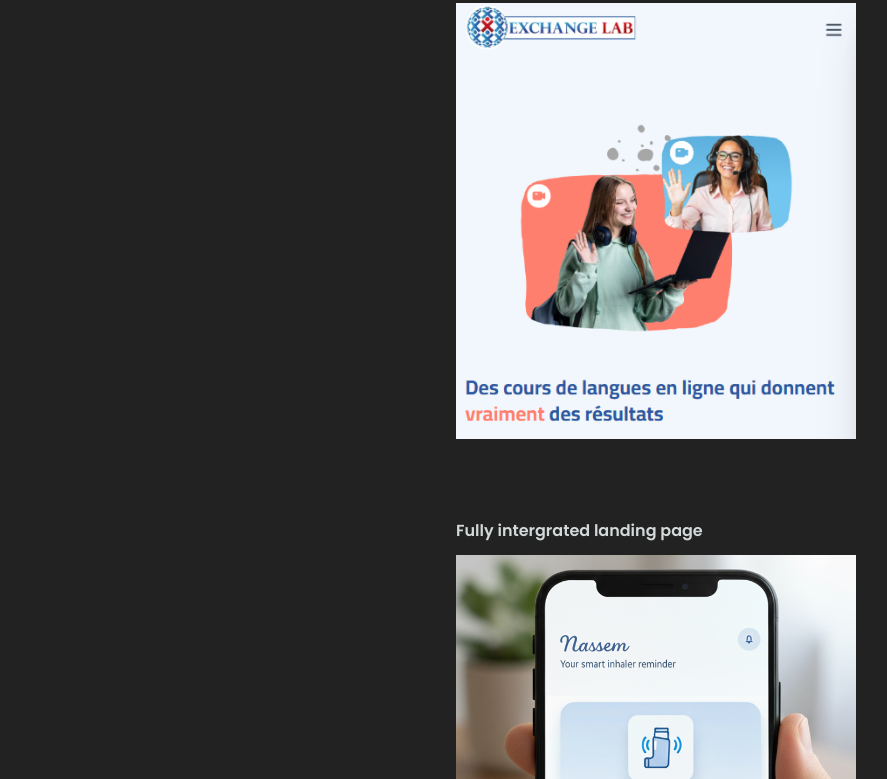
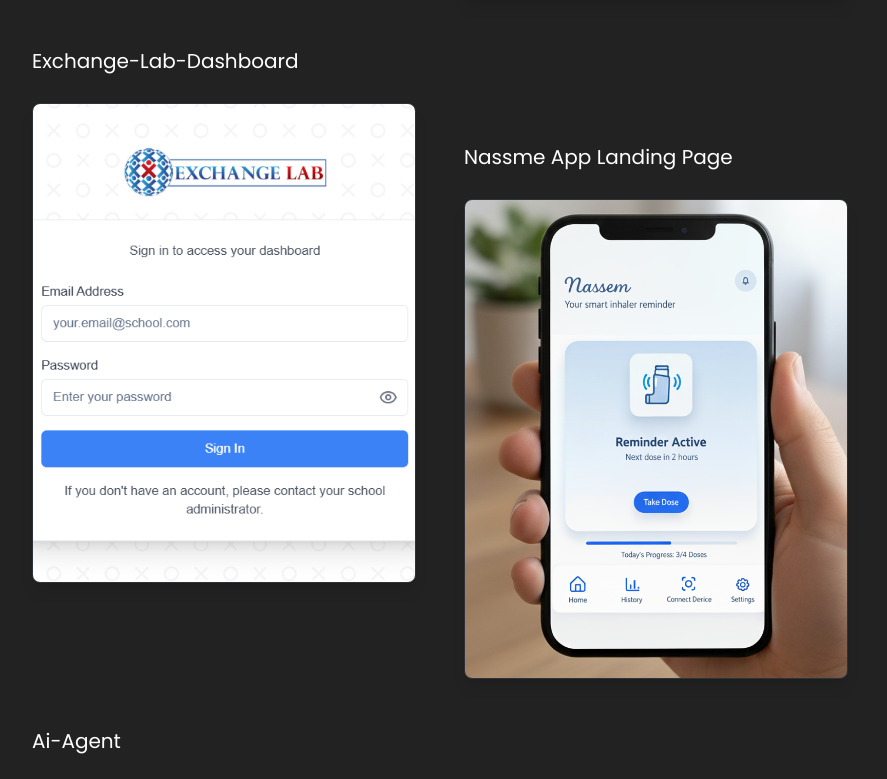
Before and after one commit to mouaammou/junior-portfolio, a Next.js app: page /work in a window 1280 px wide. Shown: the part 941-1720 px from the top of the page, without its empty margins (376-1263 px from the left). Built offline with nearby package versions, Linux system fonts and the light colour scheme.

Commit message:
feat: enhance About, Curriculum, and Work pages with improved styling and responsiveness; add website links to projects

```diff
--- a/src/app/(main)/curriculum/page.tsx
+++ b/src/app/(main)/curriculum/page.tsx
@@ -90,7 +90,7 @@ const Curriculum = () => {
       <div className="flex flex-col lg:ml-52 mb-30">
          <header className='ml-2 sm:ml-9'>
             <h1 className="text-4xl md:text-big font-black my-4 mt-20">Curriculum</h1>
-            <p className="tiri_8 relative ml-10 text-lg">my education & professional journey</p>
+            <p className="tiri_8 relative ml-10 md:text-2xl">my education & professional journey</p>
          </header>
 
          <main className="mt-16 px-4">
@@ -123,7 +123,7 @@ const Curriculum = () => {
                            transition-all duration-300 cursor-pointer text-left"
                            onClick={() => handleCardOpening(node.id)}
                         >
-                           <h3 className="text-lg  my-1">{node.title}</h3>
+                           <h3 className="md:text-xl font-semibold my-1">{node.title}</h3>
                            <div
                               className={`overflow-hidden transition-all duration-300 ease-in-out ${activeNode === node.id
                                  ? 'max-h-40 opacity-100 mt-2'
--- a/src/app/(main)/work/page.tsx
+++ b/src/app/(main)/work/page.tsx
@@ -2,32 +2,40 @@ import Image from "next/image";
 import Link from "next/link";
 import { projects } from "@/data/projects";
 
-
 export default function Work() {
   return (
-    <div className="flex flex-col lg:ml-52 mb-32 p-2">
-      <header className=" ml-10">
-        <h1 className="text-4xl md:text-big font-black lg:my-4 mt-20">Work</h1>
-        <p className="tiri_8 relative ml-10 text-lg">My Best Projects</p>
+    <div className="flex flex-col mb-32 p-2 md:p-4 lg:ml-52">
+      <header className="ml-2 md:ml-10">
+        <h1 className="text-2xl md:text-4xl lg:text-big font-black my-4 lg:my-4 mt-16 lg:mt-20">Work</h1>
+        <p className="tiri_8 relative ml-4 md:ml-10 text-lg md:text-2xl">My Best Projects</p>
       </header>
-      <main className="lg:mt-10 lg:ml-16 lg:pl-16 lg:pr-10">
-        <div className="flex gap-5 lg:gap-10 justify-end flex-wrap max-md:justify-center">
+      <main className="mt-8 md:mt-10 ml-0 md:ml-10 lg:ml-16 pl-0 md:pl-8 lg:pl-16 pr-2 md:pr-4 lg:pr-10">
+
+        <div className="grid grid-cols-1 md:grid-cols-2 gap-6 md:gap-8 lg:gap-12">
           {projects.map((data, index) => {
+            const isEven = index % 2 === 0;
             return (
               <Link
-                className={`mt-10  ${data.id % 2 === 0 && "lg:mt-40"}`}
+                className={`group flex flex-col h-full ${isEven ? 'md:mt-0' : 'md:mt-16 lg:mt-24'}`}
                 key={index}
                 href={`/work/${encodeURIComponent(data.slug)}`}
               >
-                <h1 className="mb-3 font-semibold">{data.slug}</h1>
-                <div className="w-80 lg:w-100 h-full overflow-hidden cursor-pointer group">
+                <div className="mb-3 md:mb-4 overflow-hidden">
+                  <h1 className="text-base md:text-lg lg:text-xl capitalize text-white group-hover:text-white transition-colors duration-300">
+                    {data.slug}
+                  </h1>
+                  <div className="bg-gradient-to-r from-yellow-400 via-yellow-300 to-transparent h-1 w-0 group-hover:w-full transition-all duration-700 ease-linear mt-2"></div>
+                </div>
+
+                <div className="relative w-full h-120 md:h-56 lg:h-120 overflow-hidden rounded-lg border border-gray-700/50 group-hover:border-yellow-400/60 transition-all duration-300 shadow-lg group-hover:shadow-yellow-400/20">
                   <Image
-                    width={200}
-                    height={100}
+                    width={400}
+                    height={256}
                     src={data.thumbnailImage}
                     alt={data.title}
-                    className="w-full transition-transform duration-500 ease-out group-hover:scale-110 object-cover"
+                    className="object-cover w-full h-full group-hover:scale-110 transition-transform duration-500 ease-out"
                   />
+                  <div className="absolute inset-0 bg-gradient-to-t from-black/50 via-transparent to-transparent opacity-0 group-hover:opacity-100 transition-opacity duration-300"></div>
                 </div>
               </Link>
             );
--- a/src/app/styles/globals.css
+++ b/src/app/styles/globals.css
@@ -227,6 +227,9 @@ https://colorhunt.co/palette/222831393e46948979dfd0b8
   font-style: italic;
 }
 
+html {
+  scroll-behavior: smooth;
+}
 
 @theme inline {
   --color-background: #222222;
--- a/src/components/ui/vantaBackground.tsx
+++ b/src/components/ui/vantaBackground.tsx
@@ -26,9 +26,9 @@ export default function VantaBackground() {
           minWidth: 200.00,
           scale: 1.00,
           scaleMobile: 1.00,
-          color: 0x7f7f7f,
+          color: 0xf9f9f9,
           size: 2,
-          spacing: 15.00,
+          spacing: 20.00,
           showLines: false,
         })
       }
@@ -56,5 +56,5 @@ export default function VantaBackground() {
     }
   }, [])
 
-  return <div ref={vantaRef} className="pointer-events-none fixed inset-0 -z-10" />
+  return <div ref={vantaRef} className="pointer-events-none fixed inset-10 -z-10" />
 }
--- a/src/data/projects.ts
+++ b/src/data/projects.ts
@@ -7,15 +7,35 @@ export type Project = {
   description: string;
   thumbnailImage: string;
   screenshots: { src: string; alt: string }[];
+  website: string | null
 };
 
 export const projects: Project[] = [
+    {
+    id: 1,
+    slug: 'Fully intergrated landing page',
+    title: 'Landing page — Exchange Lab',
+    tagline: 'Full-stack platform for education management',
+    role: 'Full Stack Developer',
+    description:
+      'Worked in a 2-person team to design and build a multi-page web application for Exchange Lab. My contributions included UI polish, responsive design, and page development. The application features a landing page, test page, and registration page, all optimized for a smooth user experience across devices, and was implemented in two languages: Arabic and French',
+    thumbnailImage: '/projects/project-1/background.png',
+    screenshots: [
+      { src: '/projects/project-1/1.png', alt: 'Game interface' },
+      { src: '/projects/project-1/2.png', alt: 'Chat system' },
+      { src: '/projects/project-1/3.png', alt: 'Chat system' },
+      { src: '/projects/project-1/4.png', alt: 'Chat system' },
+      { src: '/projects/project-1/5.png', alt: 'Chat system' },
+      { src: '/projects/project-1/6.png', alt: 'Chat system' },
+    ],
+    website: "https://www.xchangelab.info/fr"
+  },
   {
-    id: 1,
+    id: 2,
     slug: 'ft-transcendence',
     title: 'FT_Transcendence',
     tagline: 'Real-time multiplayer Pong game with authentication & chat',
-    role: 'Full Stack Developer (1337 Project)',
+    role: 'Full Stack Developer - Final project',
     description:
       'A real-time multiplayer Pong game featuring authentication, friend management, chat rooms, and live game sessions. Built following 1337’s peer-learning methodologies with focus on real-time communication and clean architecture.',
     thumbnailImage: '/projects/project-2/background.png',
@@ -28,35 +48,38 @@ export const projects: Project[] = [
       { src: '/projects/project-2/6.png', alt: 'Chat system' },
       { src: '/projects/project-2/7.png', alt: 'Chat system' },
     ],
+    website: null
   },
 
   {
-    id: 2,
+    id: 4,
     slug: 'Exchange-lab-dashboard',
-    title: 'Exchange lab — Internal Dashboard',
-    tagline: 'Analytics dashboard & reusable component system',
+    title: 'Exchange lab — Dashboard',
+    tagline: 'school management system',
     role: 'Full stack Developer',
     description:
-      'Developed internal dashboards to convert Excel datasets into interactive visual reports. Implemented reusable React components, scalable state management using Redux Toolkit, and full REST API integrations to ensure data consistency.',
-    thumbnailImage: '/projects/project-1/background.png',
+      'Developed a complete school management system (Next.js + Supabase) including dashboards, role-based access, and attendance tooling. Integrated the Moodle API to automate course assignment and student registration. Built responsive landing pages and UI components following modern design practices. Implemented real-time statistics dashboards using Supabase.',
+    thumbnailImage: '/projects/project-4/background.png',
     screenshots: [
-      { src: '/projects/project-1/1.png', alt: 'Game interface' },
-      { src: '/projects/project-1/2.png', alt: 'Chat system' },
-      { src: '/projects/project-1/3.png', alt: 'Chat system' },
-      { src: '/projects/project-1/4.png', alt: 'Chat system' },
-      { src: '/projects/project-1/5.png', alt: 'Chat system' },
-      { src: '/projects/project-1/6.png', alt: 'Chat system' },
+      { src: '/projects/project-4/1.png', alt: 'Game interface' },
+      { src: '/projects/project-4/2.png', alt: 'Chat system' },
+      { src: '/projects/project-4/3.png', alt: 'Chat system' },
+      { src: '/projects/project-4/4.png', alt: 'Chat system' },
+      { src: '/projects/project-4/5.png', alt: 'Chat system' },
+      { src: '/projects/project-4/6.png', alt: 'Chat system' },
     ],
+    website: null
   },
+
 
   {
     id: 3,
-    slug: 'Fully intergrated landing page',
-    title: 'School Management System — Exchange Lab',
-    tagline: 'Full-stack platform for education management',
-    role: 'Full Stack Developer',
+    slug: 'Nassme App landing page',
+    title: 'Nassem user friendly landing page',
+    tagline: 'Nextjs customized landing page',
+    role: 'Front-end Stack Developer',
     description:
-      'Built a full school management system using Next.js & Supabase. Features include role-based access, attendance tools, responsive dashboards, automated course assignment via Moodle API, and real-time statistics.',
+      'Build a full customize landing page for Nassem application, with other important components , contact us, applications features, following the nextjs best practice, and optimizing SEO',
     thumbnailImage: '/projects/project-3/background.png',
     screenshots: [
       { src: '/projects/project-3/1.png', alt: 'Game interface' },
@@ -66,30 +89,13 @@ export const projects: Project[] = [
       { src: '/projects/project-3/5.png', alt: 'Chat system' },
       { src: '/projects/project-3/6.png', alt: 'Chat system' },
     ],
-  },
-  {
-    id: 4,
-    slug: 'Fully intergrated landing page',
-    title: 'School Management System — Exchange Lab',
-    tagline: 'Full-stack platform for education management',
-    role: 'Full Stack Developer',
-    description:
-      'Built a full school management system using Next.js & Supabase. Features include role-based access, attendance tools, responsive dashboards, automated course assignment via Moodle API, and real-time statistics.',
-    thumbnailImage: '/projects/project-4/background.png',
-    screenshots: [
-      { src: '/projects/project-4/1.png', alt: 'Game interface' },
-      { src: '/projects/project-4/2.png', alt: 'Chat system' },
-      { src: '/projects/project-4/3.png', alt: 'Chat system' },
-      { src: '/projects/project-4/4.png', alt: 'Chat system' },
-      { src: '/projects/project-4/5.png', alt: 'Chat system' },
-      { src: '/projects/project-4/6.png', alt: 'Chat system' },
-    ],
+    website: "https://nassem.vercel.app/"
   },
 
   {
     id: 5,
-    slug: 'ai-shopify-agent',
-    title: 'AI Shopify Theme Generator — Codro.dev',
+    slug: 'Ai-agent',
+    title: 'AI Agent Theme Generator',
     tagline: 'AI-powered agent for dynamic theme generation',
     role: 'Full Stack Developer',
     description:
@@ -97,12 +103,13 @@ export const projects: Project[] = [
     thumbnailImage: '/projects/project-5/background.png',
     screenshots: [
       { src: '/projects/project-5/1.png', alt: 'Game interface' },
-      { src: '/projects/project-5/2.png', alt: 'Chat system' },
       { src: '/projects/project-5/3.png', alt: 'Chat system' },
       { src: '/projects/project-5/4.png', alt: 'Chat system' },
       { src: '/projects/project-5/5.png', alt: 'Chat system' },
       { src: '/projects/project-5/6.png', alt: 'Chat system' },
+      { src: '/projects/project-5/7.png', alt: 'Chat system' },
     ],
+    website: "https://www.codro.dev/"
   },
 ];
 
```
Also changed, not shown: src/app/(main)/about/page.tsx (+12 -10 lines), src/app/(main)/work/[slug]/page.tsx (+9 -4 lines), src/components/layout/carouselLayout.tsx (+9 -7 lines), public/projects/project-5/2.png (deleted).
